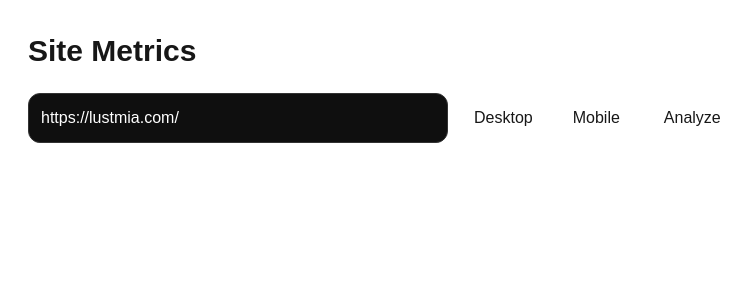
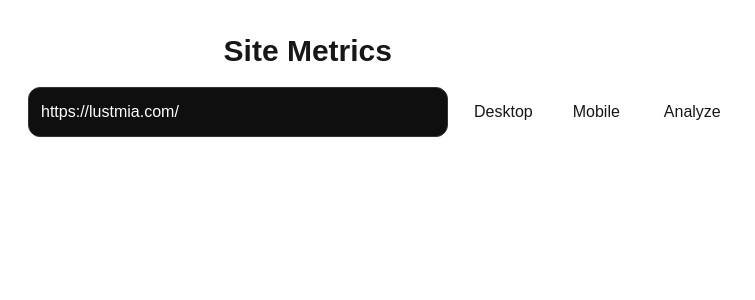
Before and after one commit to Lustmiacancelit/backlinks-lustmia, a Next.js app: page /dashboard/metrics in a window 1280 px wide. Shown: the top 300 px of the page, without its empty margins (0-755 px from the left). Built offline with nearby package versions, Linux system fonts and the light colour scheme.

Commit message:
feat: site metrics page with PageSpeed charts, AI insights, and back to dashboard navigation

```diff
--- a/app/dashboard/metrics/page.tsx
+++ b/app/dashboard/metrics/page.tsx
@@ -1,6 +1,7 @@
 "use client";
 
-import { useMemo, useState } from "react";
+import Link from "next/link";
+import { useMemo, useState, type ReactNode } from "react";
 import { PieChart, Pie, Cell, ResponsiveContainer } from "recharts";
 
 type Strategy = "desktop" | "mobile";
@@ -61,13 +62,7 @@
   );
 }
 
-function MetricCard({
-  title,
-  children,
-}: {
-  title: string;
-  children: React.ReactNode;
-}) {
+function MetricCard({ title, children }: { title: string; children: ReactNode }) {
   return (
     <div
       style={{
@@ -131,7 +126,10 @@
         impact,
       };
     })
-    .sort((a, b) => (b.details?.overallSavingsMs || 0) - (a.details?.overallSavingsMs || 0))
+    .sort(
+      (a, b) =>
+        (b.details?.overallSavingsMs || 0) - (a.details?.overallSavingsMs || 0)
+    )
     .slice(0, 10);
 
   const diagnostics = all
@@ -144,9 +142,10 @@
     .filter((a) => !!a.title)
     .slice(0, 12);
 
-  // “Failed audits” can be a useful compact list
   const failed = all
-    .filter((a) => a.scoreDisplayMode === "numeric" && typeof a.score === "number" && a.score < 0.9)
+    .filter(
+      (a) => a.scoreDisplayMode === "numeric" && typeof a.score === "number" && a.score < 0.9
+    )
     .sort((a, b) => (a.score ?? 1) - (b.score ?? 1))
     .slice(0, 12);
 
@@ -183,8 +182,10 @@
       const compactJson = await resCompact.json();
       const rawJson = await resRaw.json();
 
-      if (!resCompact.ok) throw new Error(compactJson?.error || "Failed to analyze");
-      if (!resRaw.ok) throw new Error(rawJson?.error || "Failed to fetch raw PSI");
+      if (!resCompact.ok)
+        throw new Error(compactJson?.error || "Failed to analyze");
+      if (!resRaw.ok)
+        throw new Error(rawJson?.error || "Failed to fetch raw PSI");
 
       setData(compactJson);
       setPsiRaw(rawJson);
@@ -220,7 +221,29 @@
 
   return (
     <div style={{ padding: 28 }}>
-      <h1 style={{ fontSize: 30, fontWeight: 900, marginBottom: 20 }}>Site Metrics</h1>
+      {/* TOP ROW: Back button + title */}
+      <div style={{ display: "flex", alignItems: "center", gap: 12, marginBottom: 14 }}>
+        <Link
+          href="/dashboard"
+          style={{
+            display: "inline-flex",
+            alignItems: "center",
+            gap: 10,
+            padding: "10px 14px",
+            borderRadius: 14,
+            border: "1px solid rgba(255,255,255,0.14)",
+            background: "rgba(255,255,255,0.04)",
+            color: "rgba(255,255,255,0.9)",
+            textDecoration: "none",
+            lineHeight: 1,
+          }}
+        >
+          <span style={{ fontSize: 16 }}>←</span>
+          <span style={{ fontSize: 14, fontWeight: 700 }}>Back to Dashboard</span>
+        </Link>
+
+        <h1 style={{ fontSize: 30, fontWeight: 900, margin: 0 }}>Site Metrics</h1>
+      </div>
 
       {/* URL + Controls */}
       <div style={{ display: "flex", gap: 12, flexWrap: "wrap", marginBottom: 20 }}>
@@ -408,7 +431,9 @@
           {lists && (
             <div style={{ display: "grid", gridTemplateColumns: "1fr", gap: 18 }}>
               <div style={{ padding: 20, borderRadius: 16, border: "1px solid #333" }}>
-                <div style={{ fontWeight: 900, marginBottom: 10 }}>Top opportunities (like PageSpeed)</div>
+                <div style={{ fontWeight: 900, marginBottom: 10 }}>
+                  Top opportunities (like PageSpeed)
+                </div>
                 {lists.opportunities.length === 0 ? (
                   <div style={{ opacity: 0.8 }}>No opportunities found.</div>
                 ) : (
```
